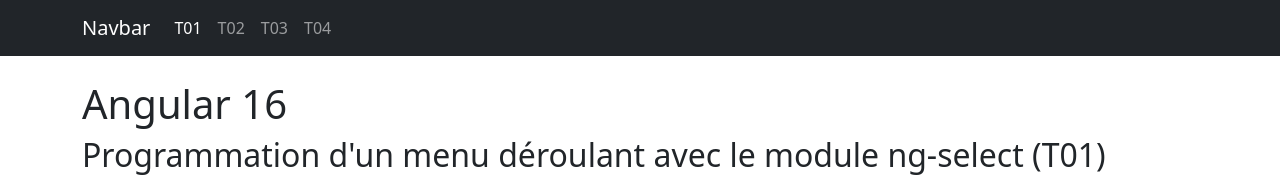
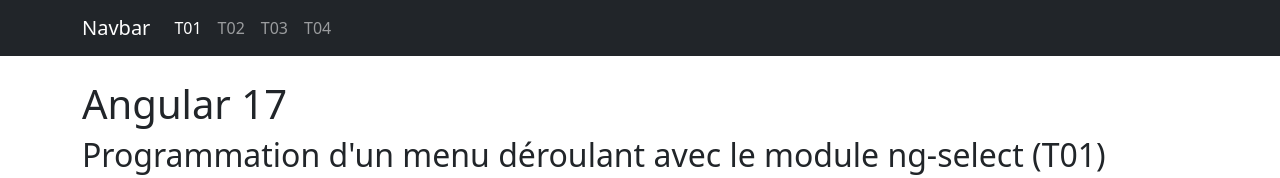
Before and after one commit to ghislaincoutu/angular-e07, an Angular app: page /t01 in a window 1280 px wide. Shown: the top 178 px of the page. Built offline with nearby package versions, Linux system fonts and the light colour scheme.

Commit message:
Exercice Angular

```diff
--- a/angular.json
+++ b/angular.json
@@ -68,10 +68,10 @@
           "builder": "@angular-devkit/build-angular:dev-server",
           "configurations": {
             "production": {
-              "browserTarget": "angular-e07:build:production"
+              "buildTarget": "angular-e07:build:production"
             },
             "development": {
-              "browserTarget": "angular-e07:build:development"
+              "buildTarget": "angular-e07:build:development"
             }
           },
           "defaultConfiguration": "development"
@@ -79,7 +79,7 @@
         "extract-i18n": {
           "builder": "@angular-devkit/build-angular:extract-i18n",
           "options": {
-            "browserTarget": "angular-e07:build"
+            "buildTarget": "angular-e07:build"
           }
         },
         "test": {
--- a/src/app/t01/t01.component.html
+++ b/src/app/t01/t01.component.html
@@ -1,10 +1,10 @@
 <div class="container mt-4">
-  <h1>Angular 16</h1>
+  <h1>Angular 17</h1>
   <h2>Programmation d'un menu déroulant avec le module ng-select (T01)</h2>
   <div class="note01">
     <p>Paquets NPM à installer :</p>
     <pre>npm install bootstrap</pre>
-    <pre>npm install @ng-select/ng-select</pre>
+    <pre>npm install &#64;ng-select/ng-select</pre>
   </div>
 
   <div class="row">
--- a/src/app/t02/t02.component.html
+++ b/src/app/t02/t02.component.html
@@ -1,10 +1,10 @@
 <div class="container mt-4">
-  <h1>Angular 16</h1>
+  <h1>Angular 17</h1>
   <h2>Programmation d'un menu déroulant avec le module ng-select (T02)</h2>
   <div class="note01">
     <p>Paquets NPM à installer :</p>
     <pre>npm install bootstrap</pre>
-    <pre>npm install @ng-select/ng-select</pre>
+    <pre>npm install &#64;ng-select/ng-select</pre>
   </div>
 
   <div class="row">
--- a/src/app/t03/t03.component.html
+++ b/src/app/t03/t03.component.html
@@ -1,5 +1,5 @@
 <div class="container mt-4">
-  <h1>Angular 16</h1>
+  <h1>Angular 17</h1>
   <h2>Utilisation de fonctions et de variables globales (T03)</h2>
   <div class="note01">
     <p>Les fonctions et variables globales peuvent être définies dans un service (m02) Angular.</p>
--- a/src/app/t04/t04.component.html
+++ b/src/app/t04/t04.component.html
@@ -1,5 +1,5 @@
 <div class="container mt-4">
-  <h1>Angular 16</h1>
+  <h1>Angular 17</h1>
   <h2>Utilisation de fonctions et de variables globales (T04)</h2>
   <div class="note01">
     <p>Les fonctions et variables globales peuvent être définies dans un service (m02) Angular.</p>
--- a/src/index.html
+++ b/src/index.html
@@ -12,7 +12,7 @@
   <meta name="description" content="Exercice de programmation">
   <meta name="author" content="Ghislain Coutu">
   <link rel="icon" type="image/x-icon" href="favicon.ico">
-  <title>Exercice Angular 16</title>
+  <title>Exercice Angular 17</title>
 </head>
 <body>
   <app-root></app-root>
```
Also changed, not shown: package.json (+13 -13 lines), 2 other files (tests, documents, lock files or other folders).
